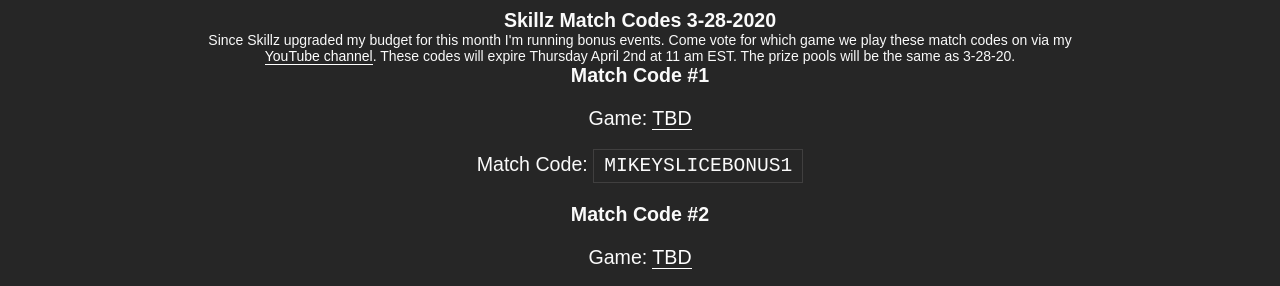
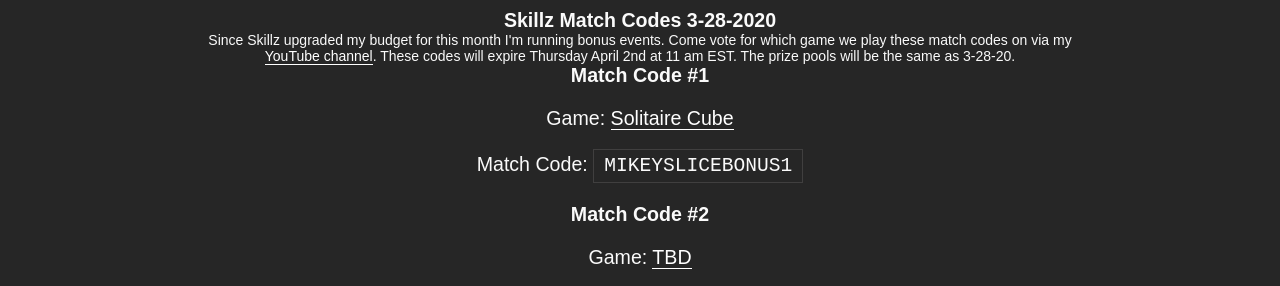
Before and after one commit to mikeyslice/esports-medium, a Jekyll site: the page built from skillz-match-codes.md, in a window 1280 px wide and 900 px high, scrolled down 4553 px. Shown: the part 153-439 px from the top of the window. Built offline with Jekyll 4.4.1, drawn with Linux system fonts in a browser that asks for light colours.

Commit message:
Update Skillz Match Codes “skillz-match-codes”

```diff
--- a/_includes/pages/skillz-match-codes.html
+++ b/_includes/pages/skillz-match-codes.html
@@ -163,7 +163,7 @@
 
 <h3>Match Code #1</h3>
 
-<p>Game: <a href="/skillz-games/">TBD</a></p>
+<p>Game: <a href="/skillz-games/">Solitaire Cube</a></p>
 
 <p>Match Code: <code>MIKEYSLICEBONUS1</code><p>
 
```
